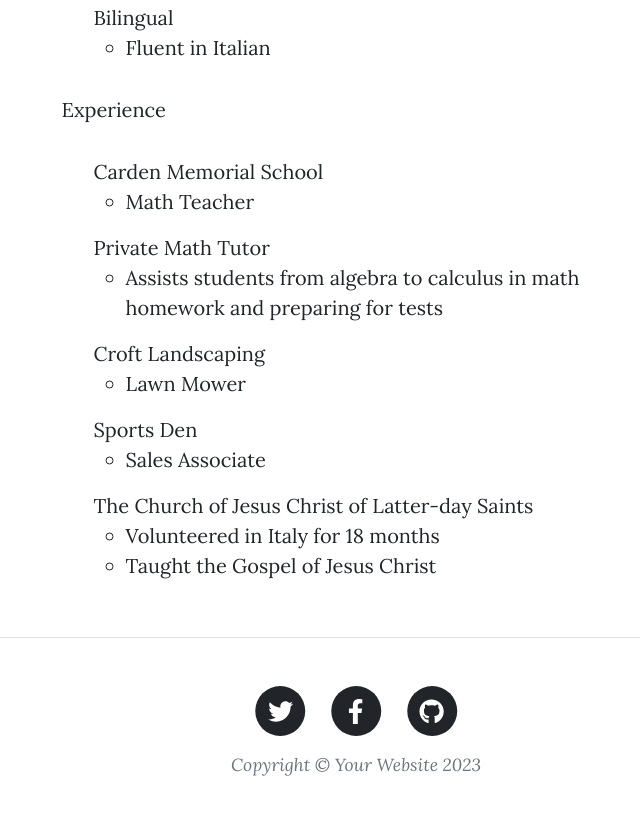
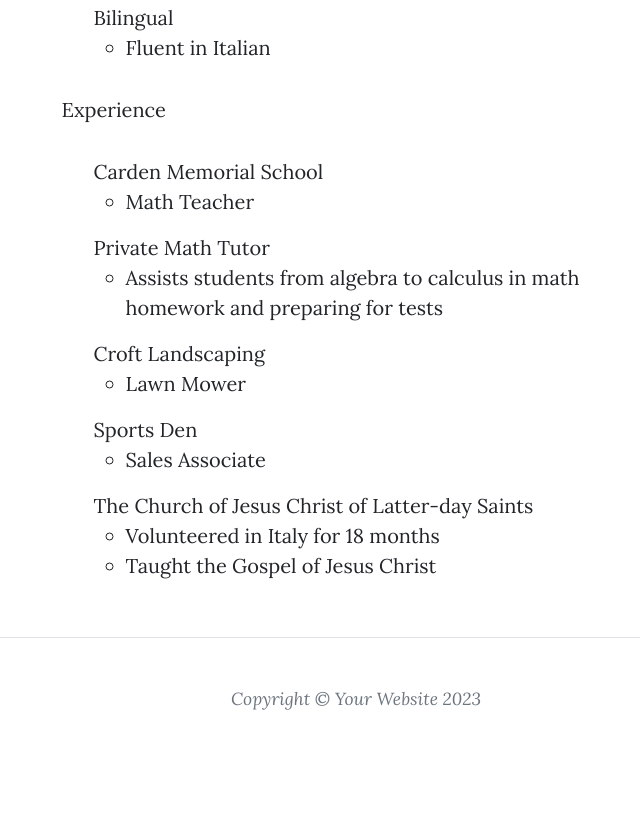
Before and after one commit to tesscroft/IS201website, a plain HTML site: page resume.html in a window 1280 px wide. Shown: the part 1113-1927 px from the top of the page, without its empty margins (284-924 px from the left). After the commit the page ends 1873 px from the top, so only its background shows below. Drawn offline with nearby package versions, Linux system fonts and the light colour scheme.

Commit message:
Update resume.html

```diff
--- a/resume.html
+++ b/resume.html
@@ -6,7 +6,6 @@
         <meta name="description" content="" />
         <meta name="author" content="" />
         <title>Tessa Croft's Resume</title>
-        <link rel="icon" type="image/x-icon" href="assets/favicon.ico" />
         <!-- Font Awesome icons (free version)-->
         <script src="https://use.fontawesome.com/releases/v6.3.0/js/all.js" crossorigin="anonymous"></script>
         <!-- Google fonts-->
@@ -121,32 +120,7 @@
             <div class="container px-4 px-lg-5">
                 <div class="row gx-4 gx-lg-5 justify-content-center">
                     <div class="col-md-10 col-lg-8 col-xl-7">
-                        <ul class="list-inline text-center">
-                            <li class="list-inline-item">
-                                <a href="#!">
-                                    <span class="fa-stack fa-lg">
-                                        <i class="fas fa-circle fa-stack-2x"></i>
-                                        <i class="fab fa-twitter fa-stack-1x fa-inverse"></i>
-                                    </span>
-                                </a>
-                            </li>
-                            <li class="list-inline-item">
-                                <a href="#!">
-                                    <span class="fa-stack fa-lg">
-                                        <i class="fas fa-circle fa-stack-2x"></i>
-                                        <i class="fab fa-facebook-f fa-stack-1x fa-inverse"></i>
-                                    </span>
-                                </a>
-                            </li>
-                            <li class="list-inline-item">
-                                <a href="#!">
-                                    <span class="fa-stack fa-lg">
-                                        <i class="fas fa-circle fa-stack-2x"></i>
-                                        <i class="fab fa-github fa-stack-1x fa-inverse"></i>
-                                    </span>
-                                </a>
-                            </li>
-                        </ul>
+
                         <div class="small text-center text-muted fst-italic">Copyright &copy; Your Website 2023</div>
                     </div>
                 </div>
```
